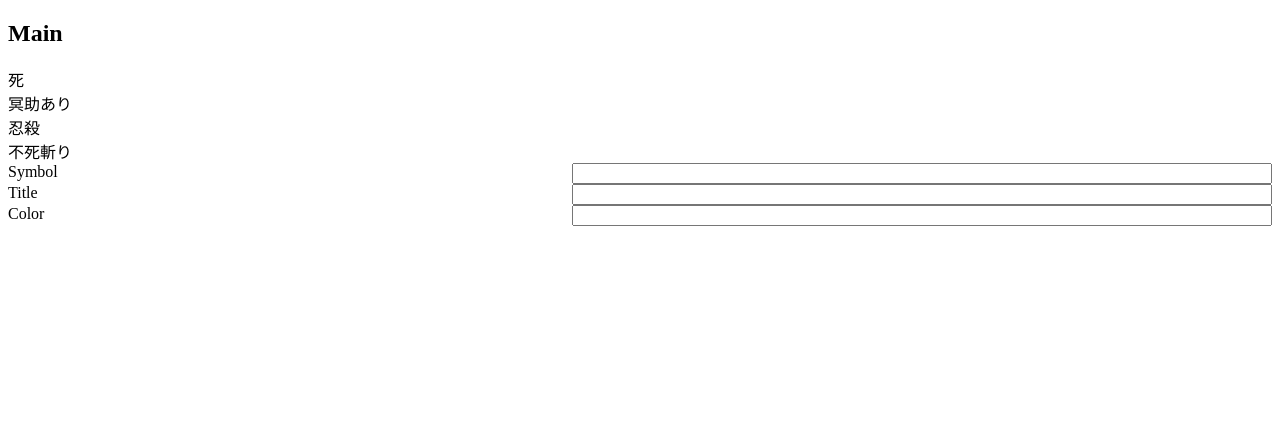
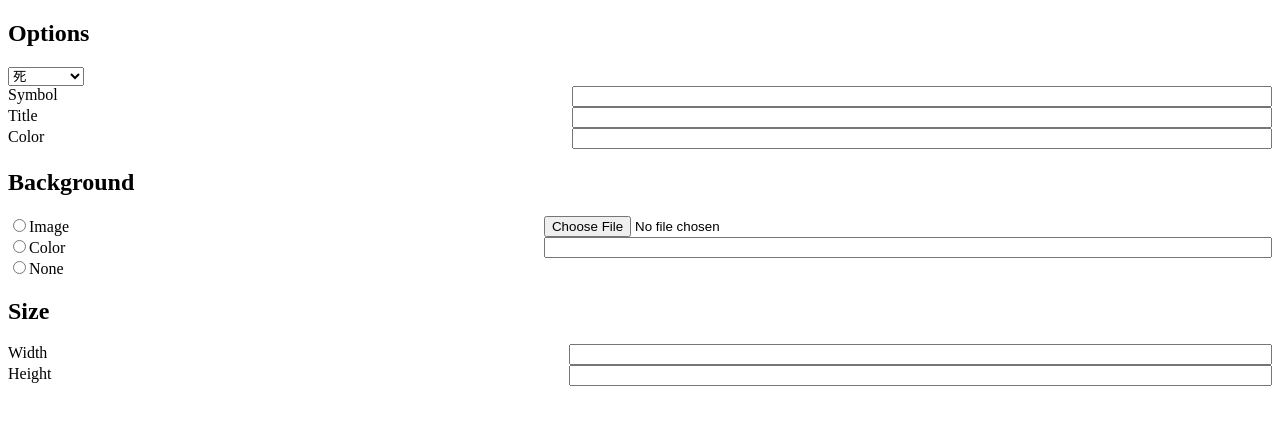
Before and after one commit to lomirus/sekiro-symbols-generator, a React app: page / in a window 1280 px wide. Shown: the top 422 px of the page. Built offline with nearby package versions, Linux system fonts and the light colour scheme.

Commit message:
feat: basic options layout

```diff
--- a/src/App.tsx
+++ b/src/App.tsx
@@ -1,8 +1,12 @@
 import { ReactElement } from 'react';
-import MainOptions from './components/options/MainOptions'
+import Options from './components/Options'
 
 const App = (): ReactElement => (
-    <MainOptions />
+    <div>
+        <Options.Main />
+        <Options.Background />
+        <Options.Size />
+    </div>
 );
 
 export default App
--- /dev/null
+++ b/src/components/Options.tsx
@@ -0,0 +1,5 @@
+import Main from './options/Main'
+import Background from './options/Background'
+import Size from './options/Size'
+
+export default { Main, Background, Size }
--- /dev/null
+++ b/src/components/options/Background.tsx
@@ -0,0 +1,29 @@
+import { ReactElement } from 'react';
+
+import Box from '../Box';
+
+const BackgroundOptions = (): ReactElement => (
+    <Box title="Background">
+        <div style={{
+            display: "grid",
+            gridTemplateColumns: "auto auto"
+        }}>
+            <div>
+                <input type="radio" name="background" id="Image" />
+                <label htmlFor="Image">Image</label>
+            </div>
+            <input type="file" />
+            <div>
+                <input type="radio" name="background" />
+                <label htmlFor="Color">Color</label>
+            </div>
+            <input type="text" />
+            <div>
+                <input type="radio" name="background" />
+                <label htmlFor="None">None</label>
+            </div>
+        </div>
+    </Box>
+)
+
+export default BackgroundOptions
--- a/src/components/options/MainOptions.tsx
+++ b/src/components/options/Main.tsx
@@ -25,13 +25,16 @@ const presets: Array<{
 }]
 
 const MainOptions = (): ReactElement => (
-    <Box title="Main">
-        <div style={{
+    <Box title="Options">
+        {/* <div style={{
             display: "flex",
             flexDirection: "column"
         }}>
             {presets.map(preset => <span key={preset.title}>{preset.symbol}</span>)}
-        </div>
+        </div> */}
+        <select>
+            {presets.map(preset => <option key={preset.title}>{preset.symbol}</option>)}
+        </select>
         <div style={{
             display: "grid",
             gridTemplateColumns: "auto auto"
--- /dev/null
+++ b/src/components/options/Size.tsx
@@ -0,0 +1,17 @@
+import { ReactElement } from 'react';
+
+import Box from '../Box';
+
+const SizeOptions = (): ReactElement => (
+    <Box title="Size">
+        <div style={{
+            display: "grid",
+            gridTemplateColumns: "auto auto"
+        }}>
+            <span>Width</span><input type="text" />
+            <span>Height</span><input type="text" />
+        </div>
+    </Box>
+)
+
+export default SizeOptions
```
